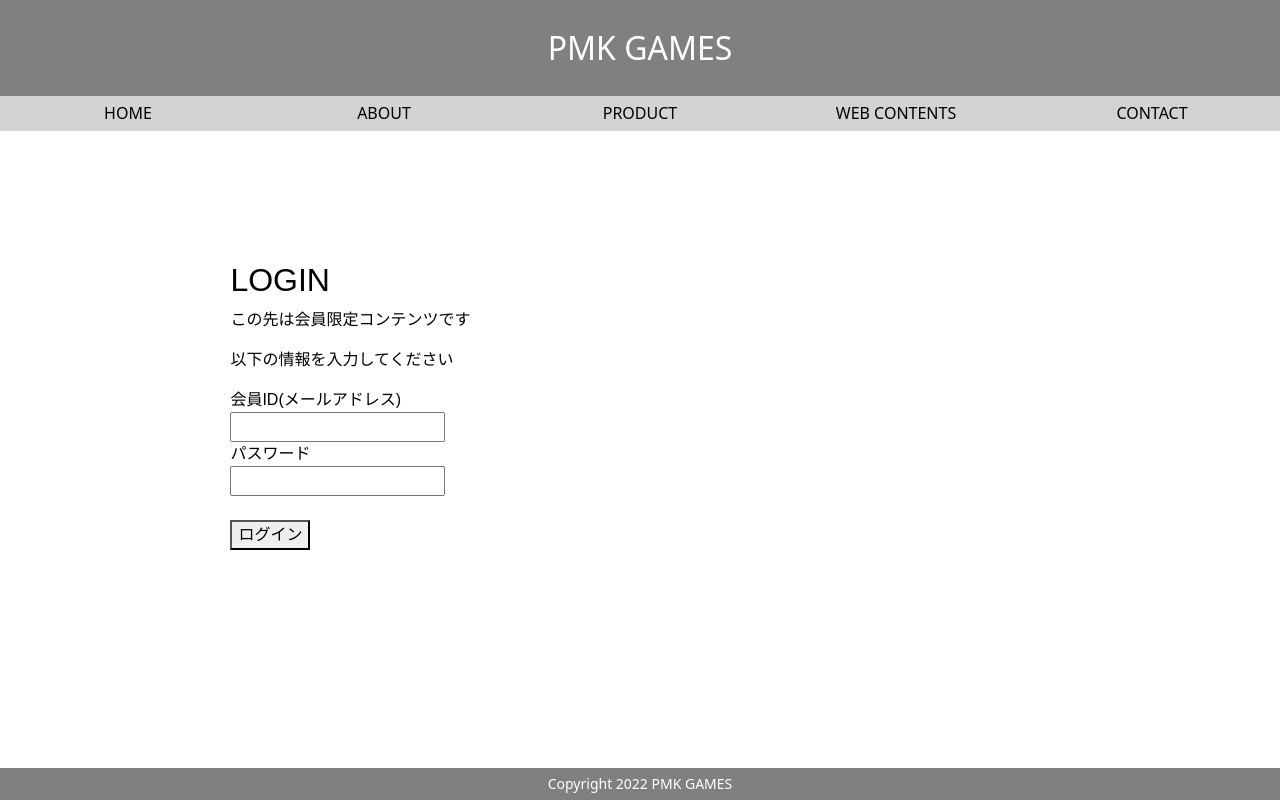
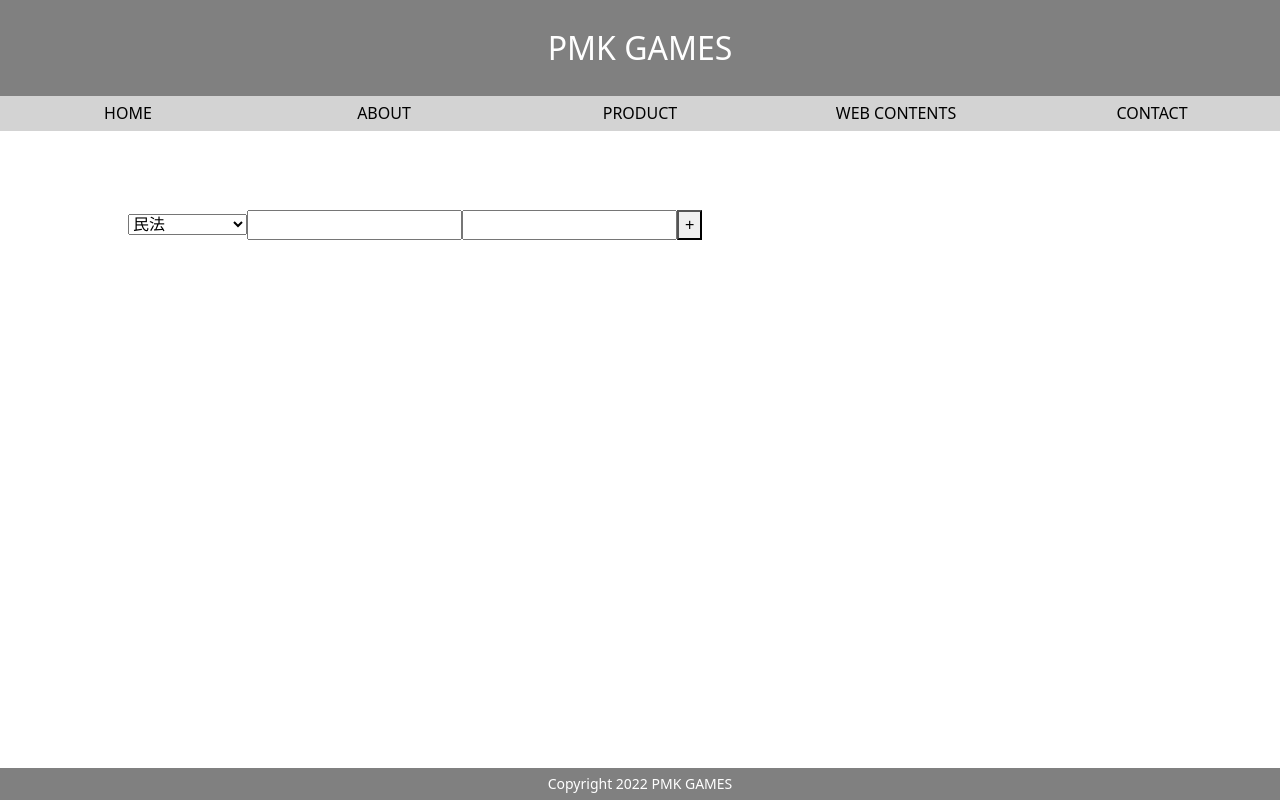
Before and after one commit to TakahiroKamura/my-first-website, a Next.js app: page /law in a window 1280 px wide. Built offline with nearby package versions, Linux system fonts and the light colour scheme; no server answers.

Commit message:
法律メモの基礎部分(e-Gov APIを叩いて情報を取得する)を実装

```diff
--- a/pages/law.tsx
+++ b/pages/law.tsx
@@ -1,29 +1,91 @@
 import { NextPage } from "next";
 import Header from "./components/header";
 import Footer from "./components/footer";
-import Login from "./components/login";
-import React, { useState, useEffect } from "react";
+import React, { useState, useEffect, BaseSyntheticEvent } from "react";
+
+type Condition = {
+    lawNumber: string;
+    articleNumber: string;
+    paragraphNumber: string;
+}
+
+const getLawXml = (condition: Condition): Promise<string> => {
+    // const url: string = `https://elaws.e-gov.go.jp/api/1/articles;lawNum=${condition.lawNumber};article=${condition.articleNumber};paragraph=${condition.paragraphNumber};`;
+    const url: string = 'https://elaws.e-gov.go.jp/api/1/articles;lawNum=明治四十年法律第四十五号;article=5;paragraph=1;';
+    const getLawXml = async () => {
+        const result: any = await fetch(url)
+        .then((res: Response) => res.text())
+        return result;
+    }
+    return getLawXml();
+};
 
 const LawStudy: NextPage = () => {
-    const [ lawBody, setLawBody ] = useState<XMLDocument>();
+    // const [ lawBody, setLawBody ] = useState<XMLDocument>();
+    const [ todos, setTodos ] = useState<string[]>([]);
+    const [ todoBody, setTodoBody ] = useState<string>('');
+    const [ lawNumber, setLawNumber ] = useState<string>('民法');
+    const [ articleNumber, setArticleNumber ] = useState<string>('');
+    const [ paragraphNumber, setParagraphNumber ] = useState<string>('');
 
-    useEffect(() => {
-        const url: string = 'https://v07wjof543.execute-api.ap-northeast-1.amazonaws.com/dev/info';
-        const result = async(): Promise<XMLDocument> => {
-            const res: Response = await fetch(url);
-            const data: XMLDocument = await res.json();
-            setLawBody(data);
+    const deleteTodo = (index: number) => {
+        const newTodos: string[] = todos.filter((todo: string, todoIndex: number) => {
+            return index !== todoIndex;
+        });
+        setTodos(newTodos);
+    }
 
-            return data;
-        }
-        result();
-    }, []);
+    const handleChangeLawType = (e: BaseSyntheticEvent) => {
+        setLawNumber(e.target.value);
+        console.log(e.target.value);
+    };
+
+    const handleCreateTodo = async() => {
+        const xmlString = await getLawXml({lawNumber: lawNumber, articleNumber: articleNumber, paragraphNumber: paragraphNumber});
+        const parser: DOMParser = new DOMParser();
+        const dom: XMLDocument = await parser.parseFromString(xmlString, 'text/xml');
+        const result: string | null = dom.documentElement.getElementsByTagName('ParagraphSentence')[0].textContent;
+        console.log(result);
+    };
 
     return (
         <div>
             <Header/>
             <div className="main-body">
-                <Login/>
+                <div className="form">
+                    <select onChange={handleChangeLawType} value={lawNumber}>
+                        <option value="民法">民法</option>
+                        <option value="不動産登記法">不動産登記法</option>
+                        <option value="会社法・商法">会社法・商法</option>
+                        <option value="商業登記法">商業登記法</option>
+                        <option value="140AC0000000045_20200401_430AC0000000072">刑法</option>
+                        <option value="憲法">憲法</option>
+                        <option value="供託法">供託法</option>
+                        <option value="民事訴訟法">民事訴訟法</option>
+                        <option value="民事保全法">民事保全法</option>
+                        <option value="民事執行法">民事執行法</option>
+                        <option value="司法書士法">司法書士法</option>
+                    </select>
+                    <input className="article-number" type="text"
+                        onChange={(e: BaseSyntheticEvent) => setArticleNumber(e.target.value)}
+                        value={articleNumber}>
+                    </input>
+                    <input className="paragraph-number" type="text"
+                        onChange={(e: BaseSyntheticEvent) => setParagraphNumber(e.target.value)}
+                        value={paragraphNumber}>
+                    </input>
+                    <button onClick={handleCreateTodo}>+</button>
+                </div>
+                <ul>
+                    {todos.map((todo, index) => {
+                        return (
+                            <li key={index}>
+                                {todo}
+                                <button onClick={() => deleteTodo(index)}>-</button>
+                            </li>
+                        );
+                    })}
+                </ul>
             </div>
             <Footer/>
         </div>
```
Also changed, not shown: pages/components/law-memo.tsx (added, +10 -0 lines), 1 other file (tests, documents, lock files or other folders).
